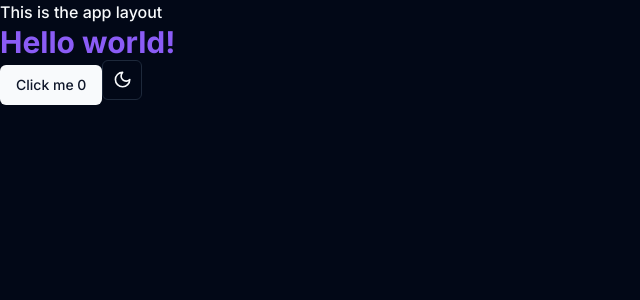
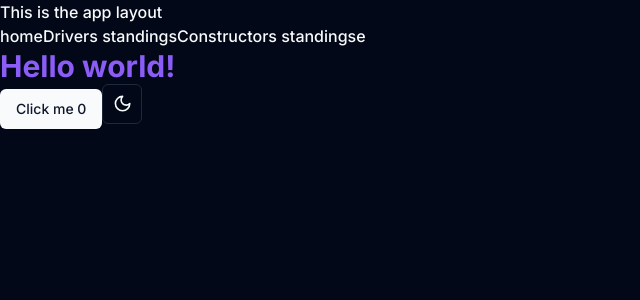
Before and after one commit to hessamkhoobkar/Pitlane-Fever, a React (Vite) app: page / in a window 1280 px wide. Shown: the top 300 px of the page, without its empty margins (0-640 px from the left). Built offline with nearby package versions, Linux system fonts and the light colour scheme.

Commit message:
seting up routes with error fallback

```diff
--- a/src/App.tsx
+++ b/src/App.tsx
@@ -5,6 +5,13 @@ import AuthLayout from "@/layouts/AuthLayout";
 import AppLayout from "@/layouts/AppLayout";
 
 import IndexPage from "@/pages/Index";
+import ErrorPage from "@/pages/ErrorPage";
+import DriversPage from "@/pages/standings/Drivers";
+import ConstructorsPage from "@/pages/standings/Constructors";
+
+// TODO
+
+// appwrite
 
 function App() {
   return (
@@ -13,11 +20,18 @@ function App() {
         {/* Public Auth routes */}
         <Route element={<AuthLayout />}>
           <Route path="/sign-in" />
+          <Route path="/sign-up" />
         </Route>
 
         {/* Private routes */}
-        <Route element={<AppLayout />}>
+        <Route element={<AppLayout />} errorElement={<ErrorPage />}>
           <Route index element={<IndexPage />} />
+          <Route path="/standings/drivers" element={<DriversPage />} />
+          <Route
+            path="/standings/constructors"
+            element={<ConstructorsPage />}
+          />
+          <Route path="*" element={<ErrorPage />} />
         </Route>
       </Routes>
     </ThemeProvider>
--- a/src/layouts/AppLayout.tsx
+++ b/src/layouts/AppLayout.tsx
@@ -1,9 +1,13 @@
+import { Link } from "react-router-dom";
 import { Outlet } from "react-router-dom"; // Navigate
 
 export default function AppLayout() {
   return (
     <div>
       <h1>This is the app layout</h1>
+      <Link to="/">home</Link>
+      <Link to="/standings/drivers">Drivers standings</Link>
+      <Link to="/standings/constructors">Constructors standingse</Link>
       <Outlet />
     </div>
   );
--- /dev/null
+++ b/src/pages/ErrorPage.tsx
@@ -0,0 +1,8 @@
+export default function ErrorPage() {
+  return (
+    <div id="error-page">
+      <h1>Oops!</h1>
+      <p>Sorry, an unexpected error has occurred.</p>
+    </div>
+  );
+}
--- /dev/null
+++ b/src/pages/standings/Constructors.tsx
@@ -0,0 +1,7 @@
+export default function ConstructorsPage() {
+  return (
+    <div>
+      <h1>Constructors standings</h1>
+    </div>
+  );
+}
--- /dev/null
+++ b/src/pages/standings/Drivers.tsx
@@ -0,0 +1,7 @@
+export default function DriversPage() {
+  return (
+    <div>
+      <h1>Drivers standings</h1>
+    </div>
+  );
+}
```
